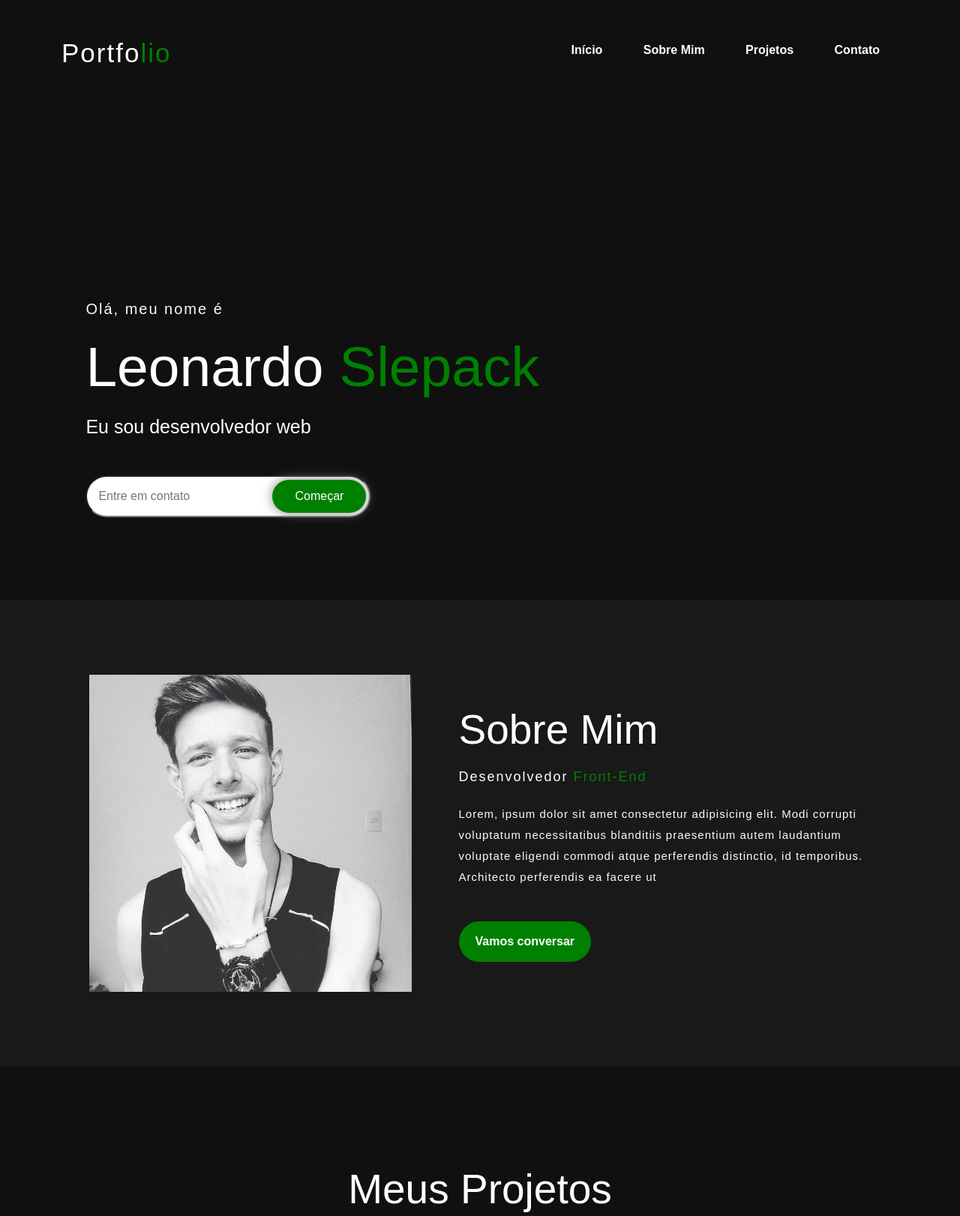
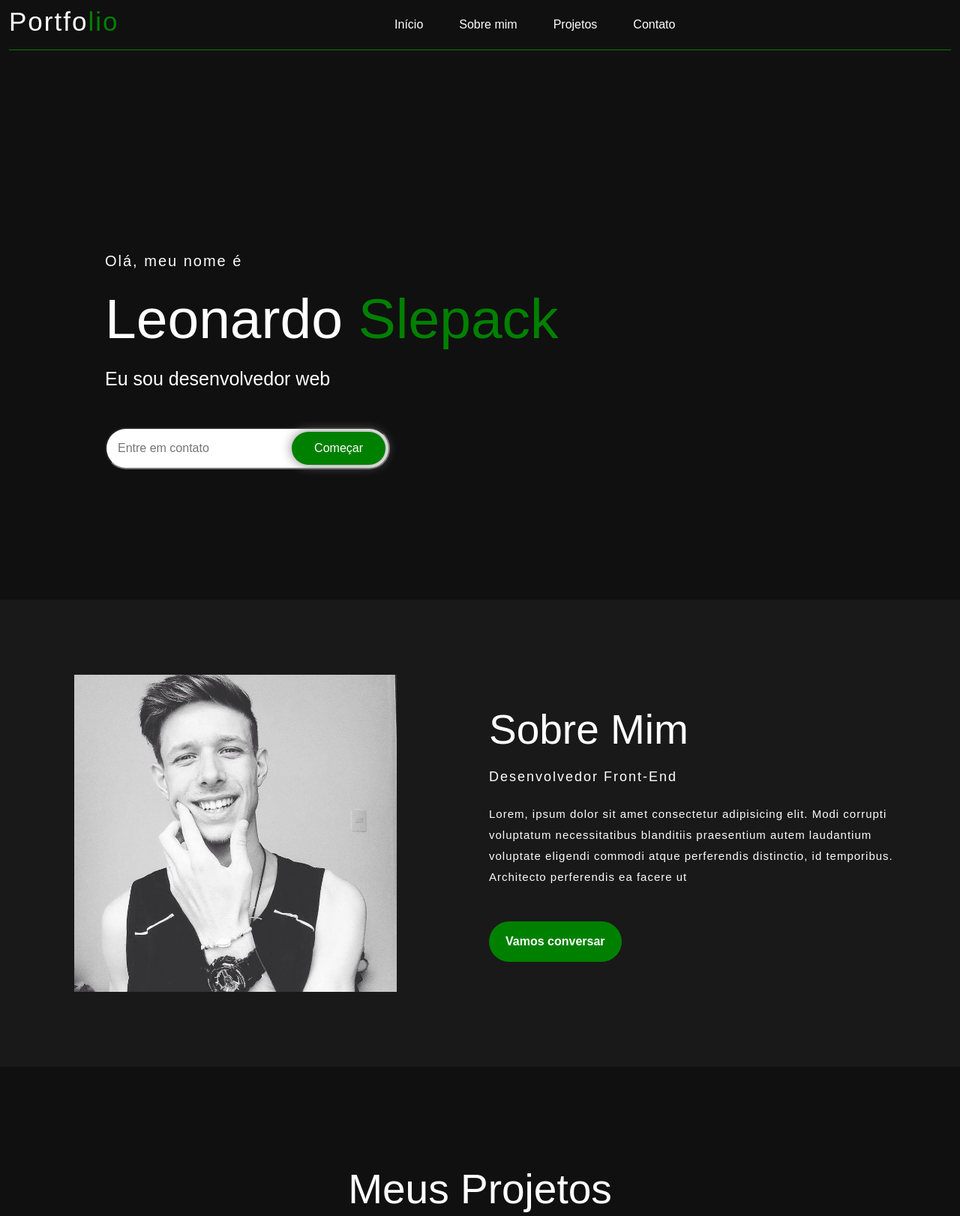
Before and after one commit to LeoSlepack/My_portfolio, a plain HTML site: page index.html in a window 1280 px wide. Shown: the top 1622 px of the page at 75% size. Drawn offline with nearby package versions, Linux system fonts and the light colour scheme.

Commit message:
finished html and css

```diff
--- a/css/style.css
+++ b/css/style.css
@@ -5,6 +5,14 @@
     padding: 0;
     box-sizing: border-box;
     font-family: 'Josefin Sans', sans-serif;
+}
+
+.green-color {
+    color: green;
+}
+
+.white-color {
+    color: #fff;
 }
 
 /*BACKGROUND */
@@ -17,15 +25,6 @@
 
 /*NAVBAR */
 
-nav {
-    display: flex;
-    align-items: center;
-    justify-content: space-between;
-    padding: 45px;
-    padding-left: 8%;
-    padding-right: 8%;
-}
-
 nav h2 {
     color: #fff;
     font-size: 35px;
@@ -33,34 +32,31 @@ nav h2 {
     letter-spacing: 2px;
 }
 
-span {
+
+#navbar {
+    border-bottom: 1px solid green;
+}
+
+#navbar a:hover {
     color: green;
 }
 
-nav ul li {
-    display: inline-block;
-    padding: 10px 25px;
-    list-style-type: none;
+#navbar-items .navbar-nav {
+    display: flex;
+    justify-content: center;
+    width: 100%;
 }
 
-nav ul li a {
-    color: #fff;
-    text-decoration: none;
-    font-weight: bold;
-    text-transform: capitalize;
-}
-
-nav ul li a:hover {
-    color:green;
-    transform: scale(1.2);
+#navbar-items .nav-item {
+    margin: 0 1em;
 }
 
 /* MAIN  */
 
 #main {
     position: absolute;
-    top: 50%;
-    left: 8%;
+    top: 42%;
+    left: 10%;
     transform: translateY(-50);
 }
 
@@ -187,7 +183,6 @@ h3 {
 .title-project h2 {
     color: #fff;
     font-size: 55px;
-    width: 1130px;
     margin: 30px auto;
     text-align: center;
 }
@@ -216,7 +211,6 @@ h3 {
     display: block;
     text-align: center;
     margin-top: 5px;
-    color: green;
 }
 
 .card h5 {
@@ -332,3 +326,11 @@ h3 {
     transform: scale(1.2);
     transition: .3s;
 }
+
+/* RESPONSIVIDADE */
+
+@media (min-width: 768px) {
+    #about .main-sobre .col-12 {
+        max-width: 50%;
+    }
+}
--- a/index.html
+++ b/index.html
@@ -15,26 +15,39 @@
     <link rel="stylesheet" href="css/style.css">
     <!-- Javascript bootstrap -->
     <script src="https://cdn.jsdelivr.net/npm/bootstrap@5.2.1/dist/js/bootstrap.bundle.min.js" integrity="sha384-u1OknCvxWvY5kfmNBILK2hRnQC3Pr17a+RTT6rIHI7NnikvbZlHgTPOOmMi466C8" crossorigin="anonymous" defer></script>
-    <script src="js/script.js"></script>
+    <script src="js/script.js" defer></script>
 </head>
 <body>
     <!--BACKGROUND IMAGE-->
     <div class="container-fluid" id="background">
         <!--NAVBAR-->
-        <nav class="container">
-            <h2>Portfo<span>lio</span></h2>
-            <ul class="cabecalho-link">
-                <li><a href="#">Início</a></li>
-                <li><a href="#about">Sobre mim</a></li>
-                <li><a href="#projects">Projetos</a></li>
-                <li><a href="#">Contato</a></li>
+        <nav id="navbar" class="navbar navbar-expand-lg ">
+            <h2>Portfo<span class="green-color">lio</span></h2>
+            <button
+            class="navbar-toggler"
+            type="button"
+            data-bs-toggle="collapse"
+            data-bs-target="#navbar-items"
+            aria-controls="navbar-items"
+            aria-expanded="false"
+            aria-label="Toggle navigation"
+            >
+            <i class="bi bi-list green-color"></i>
+            </button>
+            <div class="collapse navbar-collapse" id="navbar-items">
+                <ul class="cabecalho-link navbar-nav me-auto mb-2 mb-lg-0">
+                    <li class="nav-item"><a class="nav-link white-color" href="#">Início</a></li>
+                    <li class="nav-item"><a class="nav-link white-color" href="#about">Sobre mim</a></li>
+                    <li class="nav-item"><a class="nav-link white-color" href="#projects">Projetos</a></li>
+                    <li class="nav-item"><a class="nav-link white-color" href="#contact-me">Contato</a></li>
                 </ul>
+            </div>
         </nav>
 
         <!--MAIN-->
         <div class="container" id="main">
             <h4>Olá, meu nome é</h4>
-            <h1>Leonardo <span>Slepack</span></h1>
+            <h1>Leonardo <span class="green-color">Slepack</span></h1>
             <h3>Eu sou desenvolvedor web</h3>
             <div class="form-contact">
                 <form action="#">
@@ -47,13 +60,17 @@
 
     <!--BACKGROUND SOBRE MIM-->
     <div id="about" class="container-fluid background-sobre">
-        <div class="container main-sobre">
+        <div class="container main-sobre row justify-content-around">
+            <div class="col-12">
                 <img src="imagens/25fe3358-ee46-4efb-8581-1b8d2a0fa58f.jpg" alt="Minha foto" class="img-fluid">
+            </div>
+            <div class="col-12">
                 <div class="text-sobre">
                     <h2>Sobre Mim</h2>
                     <h5>Desenvolvedor <span>front-end</span></h5>
                     <p>Lorem, ipsum dolor sit amet consectetur adipisicing elit. Modi corrupti voluptatum necessitatibus blanditiis praesentium autem laudantium voluptate eligendi commodi atque perferendis distinctio, id temporibus. Architecto perferendis ea facere ut</p>
                     <button class="button-sobre" type="button">Vamos conversar</button>
+                </div>
             </div>
         </div>
     </div>
@@ -65,7 +82,7 @@
         </div>
         <div class="container caixas">
             <div class="card">
-                <i class="bi bi-book-fill"></i>
+                <i class="bi bi-book-fill green-color"></i>
                 <h5>Projeto Art</h5>
                 <p>Projeto feito com bootstrap5, simulando uma galeria online.</p>
                 <img src="imagens/projetoarte.png" alt="projeto arte" class="img-fuid">
@@ -73,7 +90,7 @@
                 <a href="https://leoslepack.github.io/project-art/" target="_blank"><button class="button-card">Visite a página</button></a>
             </div>
             <div class="card">
-                <i class="bi bi-book-fill"></i>
+                <i class="bi bi-book-fill green-color"></i>
                 <h5>Projeto Redes Sociais</h5>
                 <p>Projeto simulando um celular com apps, usando iframes para mostrar as redes sociais.</p>
                 <img src="imagens/projetoredes.png" alt="projeto redes" class="img-fluid">
@@ -83,7 +100,7 @@
                 </a>
             </div>
             <div class="card">
-                <i class="bi bi-book-fill"></i>
+                <i class="bi bi-book-fill green-color"></i>
                 <h5>Projeto login</h5>
                 <p>Página de login responsiva e com validações de formulário</p>
                 <img src="imagens/projetologin.png" alt="projeto login" class="img-fluid">
@@ -96,7 +113,7 @@
 
         <div class="container caixas">
             <div class="card">
-                <i class="bi bi-book-fill"></i>
+                <i class="bi bi-book-fill green-color"></i>
                 <h5>Projeto Sitedroid</h5>
                 <p>Site responsivo, contando a história do mascote do famoso Android.</p>
                 <img src="imagens/sitedroid.png" alt="projeto site Android" class="img-fuid">
@@ -104,7 +121,7 @@
                 <a href="https://leoslepack.github.io/sitedroid/android.html" target="_blank"><button class="button-card">Visite a página</button></a>
             </div>
             <div class="card">
-                <i class="bi bi-book-fill"></i>
+                <i class="bi bi-book-fill green-color"></i>
                 <h5>Projeto Cordel Moderno</h5>
                 <p>Site responsivo, contando o cordel feito por Milton Duarte.</p>
                 <img src="imagens/cordelmoderno.png" alt="projeto cordel Moderno" class="img-fluid">
@@ -114,7 +131,7 @@
                 </a>
             </div>
             <div class="card">
-                <i class="bi bi-book-fill"></i>
+                <i class="bi bi-book-fill green-color"></i>
                 <h5>Jogo da Velha</h5>
                 <p>Apenas um jogo da velha feito com html5, css3 e JavaScript.</p>
                 <img src="imagens/jogodavelha.png" alt="Jogo da velha" class="img-fluid">
@@ -127,7 +144,7 @@
     </div>
 
     <!--FOOTER-->
-    <div class="container-fluid me-contate">
+    <div id="contact-me" class="container-fluid me-contate">
         <p>Entre em contato comigo para um orçamento ou possível oportunidade de trabalho!!</p>
         <a href="#main">
             <button class="button-send">Enviar Mensagem</button>
@@ -151,7 +168,5 @@
             </a>
         </div>
     </div>
-
-
 </body>
 </html>
```
Lines whose indentation alone changed are shown as unchanged.
